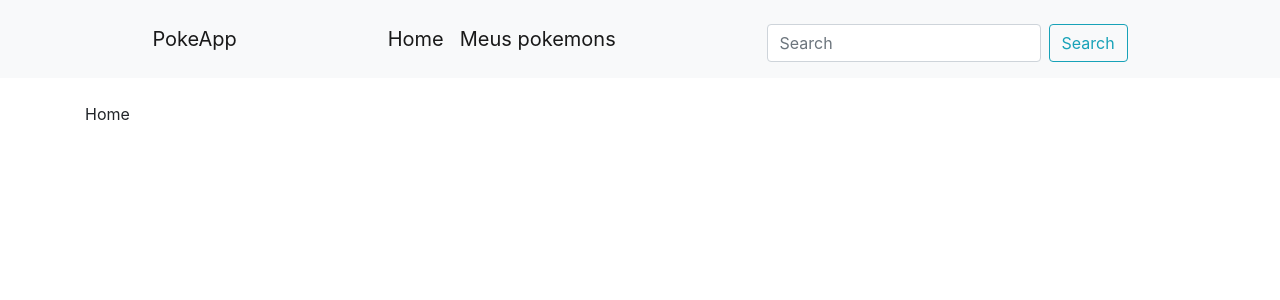
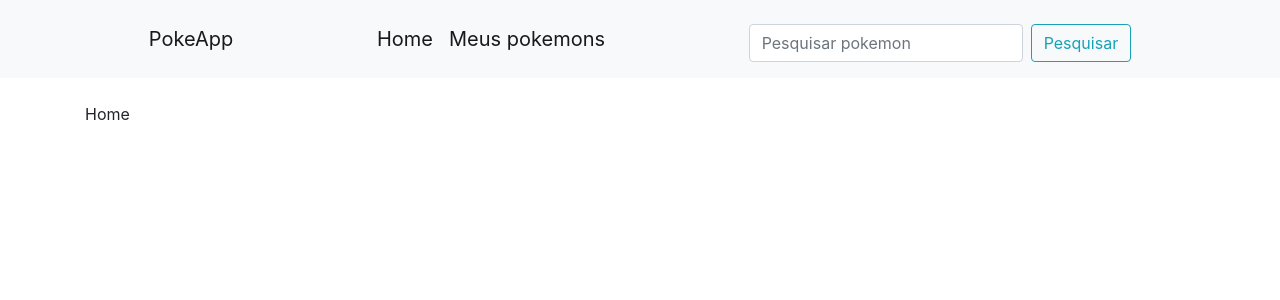
Before and after one commit to EricaSobral/projeto-pokeapp, a React (Create React App) app in the folder pokeapp/: page / in a window 1280 px wide. Shown: the top 300 px of the page. Built offline with nearby package versions, Linux system fonts and the light colour scheme.

Commit message:
Alteracao no nome do botao

```diff
--- a/pokeapp/package.json
+++ b/pokeapp/package.json
@@ -6,6 +6,7 @@
     "@testing-library/jest-dom": "^5.11.4",
     "@testing-library/react": "^11.1.0",
     "@testing-library/user-event": "^12.1.10",
+    "axios": "^0.21.1",
     "bootstrap": "^4.6.0",
     "react": "^17.0.1",
     "react-bootstrap": "^1.4.3",
--- a/pokeapp/src/Header.js
+++ b/pokeapp/src/Header.js
@@ -25,8 +25,12 @@ export default function Header() {
           </div>
 
           <Form className="d-flex mt-2">
-            <FormControl type="text" placeholder="Search" className="mr-sm-2" />
-            <Button variant="outline-info">Search</Button>
+            <FormControl
+              type="text"
+              placeholder="Pesquisar pokemon"
+              className="mr-sm-2"
+            />
+            <Button variant="outline-info">Pesquisar</Button>
           </Form>
         </Container>
       </Navbar>
```
Also changed, not shown: 2 other files (tests, documents, lock files or other folders).
